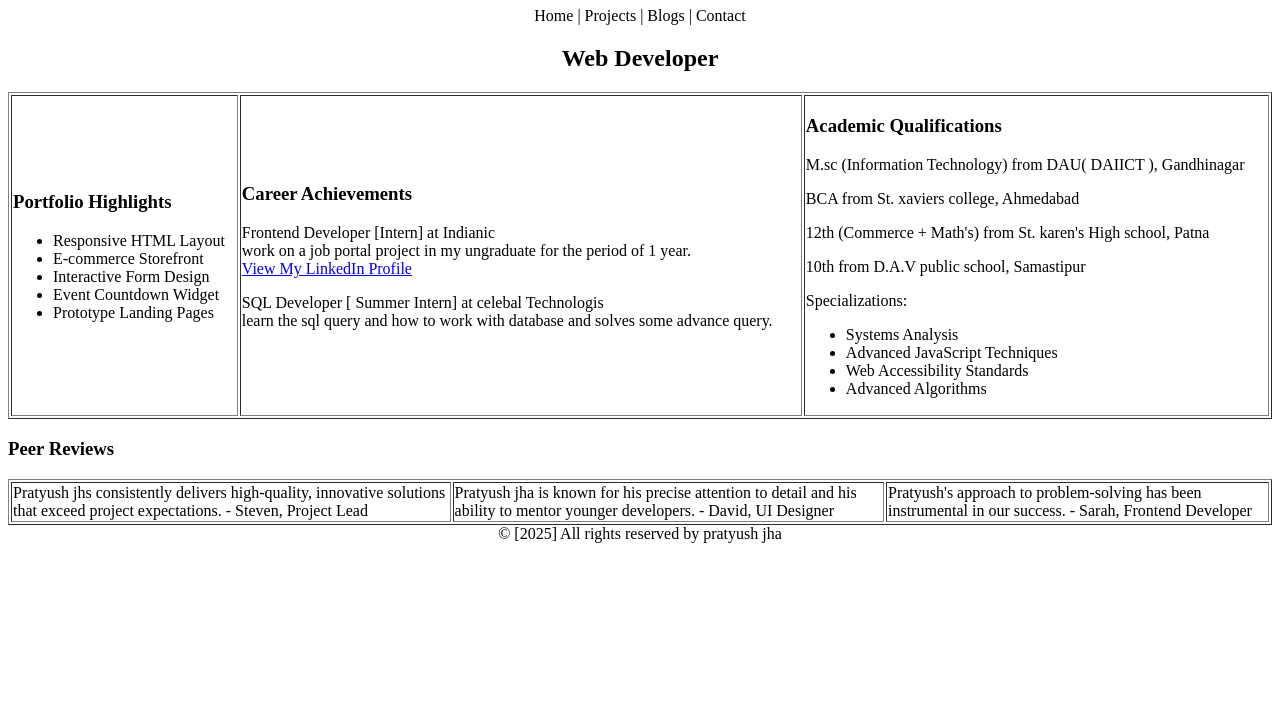
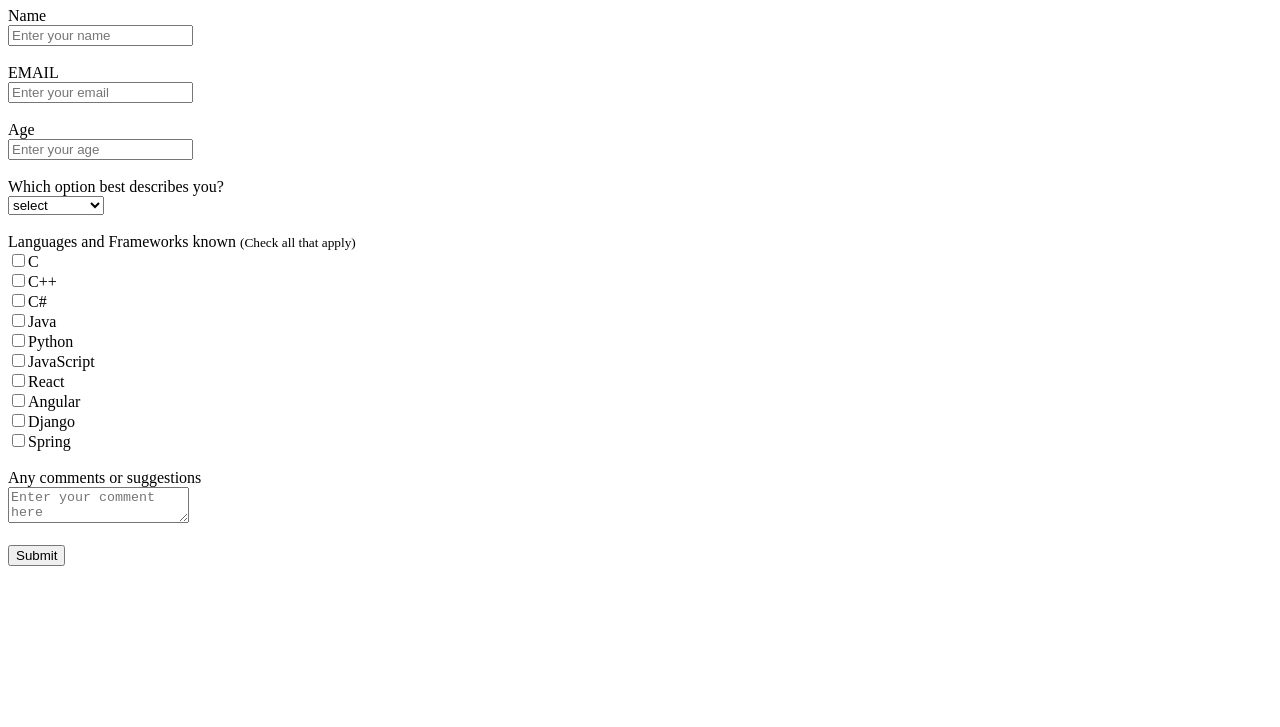
Before and after one commit to pratyushjha15/web-dev, a plain HTML site: page index.html in a window 1280 px wide. Shown: the part 73-800 px from the top of the page. Drawn offline with Linux system fonts and the light colour scheme.

Commit message:
Update index.html

```diff
--- a/index.html
+++ b/index.html
@@ -1,63 +1,80 @@
 <!DOCTYPE html>
 <html>
 <head>
-    <meta charset="UTF-8">
-    <meta name="viewport" content="width=device-width, initial-scale=1.0">
-    <title>Portfolio of Pratyush jha </title>
-</head>
+<title>GFG  SURVEY FROM </title>
 <body>
-    <header>
-        <h1 style="text-align:center;">Pratyush Jha</h1>
-        <p style="text-align:center;">Home | Projects | Blogs | Contact</p>
-    </header>
-    <h2 style="text-align:center;">Web Developer </h2>
-    <table border="1" width="100%">
-        <tr>
-            <td>
-                <h3>Portfolio Highlights</h3>
-                <ul>
-                    <li>Responsive HTML Layout</li>
-                    <li>E-commerce Storefront</li>
-                    <li>Interactive Form Design</li>
-                    <li>Event Countdown Widget</li>
-                    <li>Prototype Landing Pages</li>
-                </ul>
-            </td>
-            <td>
-                <h3>Career Achievements</h3>
-                <p>Frontend Developer [Intern] at Indianic<br>work on a job portal  project in my ungraduate for the period of 1 year. <br><a href="https://www.linkedin.com/in/pratyushjha15ps28/">View My LinkedIn Profile</a></p>
-               <!-- <p>Active participant in local and online developer forums. Regularly contribute to web development blogs and GitHub projects.<br><a href="#">Visit My GitHub</a></p> !-->
-                <P>SQL Developer [ Summer Intern]  at celebal Technologis <br> learn the sql query and how to work with database and solves some advance query.</P>
-            </td>
-            <td>
-                <h3>Academic Qualifications</h3>
-                <p>M.sc (Information Technology) from DAU( DAIICT ), Gandhinagar</p>
-                <p>BCA from St. xaviers college, Ahmedabad</p>
-                <p> 12th (Commerce + Math's) from St. karen's High school, Patna</p>
-                <p>10th from D.A.V public school, Samastipur</p>
-                <p>Specializations:</p>
-                <ul>
-                    <li>Systems Analysis</li>
-                    <li>Advanced JavaScript Techniques</li>
-                    <li>Web Accessibility Standards</li>
-                   <!-- <li>Performance Optimization in Web Applications</li>
-                    <li>Cloud Computing Infrastructure</li>
-                    <li>Security in Web Applications</li> -->
-                    <li>Advanced Algorithms</li>
-                </ul>
-            </td>
-        </tr>
-    </table>
-    <h3>Peer Reviews</h3>
-    <table border="1" width="100%">
-        <tr>
-            <td>Pratyush jhs consistently delivers high-quality, innovative solutions that exceed project expectations. - Steven, Project Lead</td>
-            <td>Pratyush jha is known for his precise attention to detail and his ability to mentor younger developers. - David, UI Designer</td>
-            <td>Pratyush's approach to problem-solving has been instrumental in our success. - Sarah, Frontend Developer</td>
-        </tr>
-    </table>
-    <footer style="text-align:center;">
-        © [2025] All rights reserved by pratyush jha
-    </footer>
+
+ <h1 style= text-align:center>
+     Survey form
+ </h1>
+ <div class="form-control">
+            <label for="name" id="label-name">Name</label><BR>
+            <input type="text" id="name" placeholder="Enter your name"  />
+        </div><br>
+
+  <div class="form-control">
+      <label for="email" id ="label-name"> EMAIL</label><br>
+      <input type="text" id="name" placeholder="Enter your email" />
+  </div><br>
+
+   <div class="form-control">
+            <label for="age" id="label-age">Age</label><br>
+            <input type="text" id="age" placeholder="Enter your age" />
+        </div><br>
+
+    <div class="form-control">
+            <label for="role" id="label-role">Which option best describes you?</label><br>
+            <select name="role" id="role">
+                <option value="select">select</option>
+                <option value="student">Student</option>
+                <option value="intern">Intern</option>
+                <option value="professional">Professional</option>
+                <option value="other">Other</option>
+            </select>
+    </div><br>
+  <div class="form-control">
+            <label>Languages and Frameworks known
+                <small>(Check all that apply)</small> <br>
+            </label>
+            <label for="inp-1">
+                <input type="checkbox" name="inp">C
+            </label><br>
+            <label for="inp-2">
+                <input type="checkbox" name="inp">C++
+            </label><br>
+            <label for="inp-3">
+                <input type="checkbox" name="inp">C#
+            </label><br>
+            <label for="inp-4">
+                <input type="checkbox" name="inp">Java
+            </label><br>
+            <label for="inp-5">
+                <input type="checkbox" name="inp">Python
+            </label><br>
+            <label for="inp-6">
+                <input type="checkbox" name="inp">JavaScript
+            </label><br>
+            <label for="inp-7">
+                <input type="checkbox" name="inp">React
+            </label><br>
+            <label for="inp-8">
+                <input type="checkbox" name="inp">Angular
+            </label><br>
+            <label for="inp-9">
+                <input type="checkbox" name="inp">Django
+            </label><br>
+            <label for="inp-10">
+                <input type="checkbox" name="inp">Spring
+            </label><br>
+        </div>
+        <br>
+        <div class="form-control">
+            <label for="comment">Any comments or suggestions</label><br>
+            <textarea name="comment" id="comment" placeholder="Enter your comment here"></textarea>
+        </div>
+        <br>
+        <!-- Submit Button -->
+        <button type="submit" value="submit">Submit</button>
+
 </body>
 </html>
```
